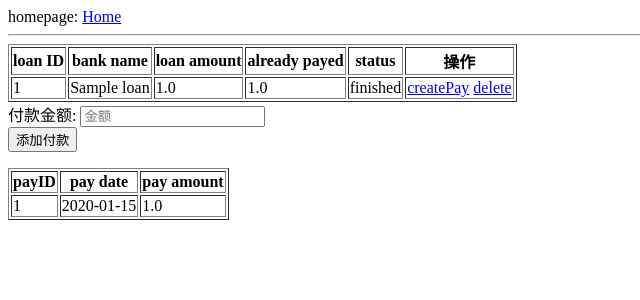
After one commit to MejiroSilence/databaseFinalLab-USTC, a Flask app: page /loan/1 in a window 1280 px wide. The commit adds this page. Shown: the top 300 px of the page, without its empty margins (0-640 px from the left). Run offline with Flask 2, Linux system fonts and the light colour scheme; tables that the repository leaves empty hold one stand-in row (values such as "Sample post").

Commit message:
support loan detail

```diff
--- /dev/null
+++ b/app/templates/loanDetail.html
@@ -0,0 +1,50 @@
+{% extends 'base.html' %}
+
+{% block content %}
+
+<table border="1">
+    <tr>
+        <th>loan ID</th>
+        <th>bank name</th>
+        <th>loan amount</th>
+        <th>already payed</th>
+        <th>status</th>
+        <th>操作</th>
+    </tr>
+    <tr>
+        <td>{{ loan.loanID }}</td>
+        <td>{{ loan.bankName }}</td>
+        <td>{{ loan.loanMoney }}</td>
+        <td>{{ payed }}</td>
+        <td>{{ status }}</td>
+        <td>
+            <a href="/loan/createpay" class="button">createPay</a>
+
+            <a href="/loan/delete" class="button">delete</a>
+        </td>
+    </tr>
+
+</table>
+
+<form action="/loan/createpay/{{ loan.loanID }}" method="post">
+    付款金额: <input type="text" name="payMoney" placeholder="金额"><br>
+    <input type="submit" value="添加付款">
+</form>
+
+<table border="1">
+    <tr>
+        <th>payID</th>
+        <th>pay date</th>
+        <th>pay amount</th>
+    </tr>
+    {% for item in pays %}
+        <tr>
+            <td>{{ item.payID }}</td>
+            <td>{{ item.payDate }}</td>
+            <td>{{ item.payMoney }}</td>
+        </tr>
+    {% endfor %}
+
+</table>
+
+{% endblock %}
--- a/app/templates/loanList.html
+++ b/app/templates/loanList.html
@@ -37,8 +37,6 @@
             <td>
                 <a href="/loan/{{ item.loanID }}" class="button">datails</a>
 
-                <a href="/loan/createpay" class="button">create paying</a>
-
                 <a href="/loan/delete" class="button">delete</a>
             </td>
         </tr>
--- a/app/views.py
+++ b/app/views.py
@@ -1,4 +1,5 @@
 import json
+from multiprocessing.dummy import current_process
 import traceback
 from flask import render_template, flash, redirect, jsonify, request
 from matplotlib import dviread
@@ -780,3 +781,34 @@ def apiLoanAdd():
         db.close()
         flash("success")
         return redirect("/loan/list")
+
+
+@app.route("/loan/<string:ID>", methods=["GET"])
+def loanDetail(ID):
+    db = pymysql.connect(
+        host="localhost", user="root", password="114514", database="banksys"
+    )
+    cursor = db.cursor(pymysql.cursors.DictCursor)
+    cursor.execute("select * from loan where loanID = %s", (ID))
+    loan = cursor.fetchall()
+    if loan:
+        loan = loan[0]
+        cursor.execute("select * from pay where loanID=%s", (ID))
+        pays = cursor.fetchall()
+        cursor.execute("select sum(payMoney) as payed from pay where loanID=%s", (ID))
+        payed = cursor.fetchall()[0]["payed"]
+        status = "not issued"
+        if payed:
+            status = "issuing"
+            if payed == loan["loanMoney"]:
+                status = "finished"
+        cursor.close()
+        db.close()
+        return render_template(
+            "loanDetail.html", loan=loan, status=status, pays=pays, payed=payed
+        )
+    else:
+        flash("loan ID does not exist")
+        cursor.close()
+        db.close()
+        return redirect("/loan/list")
```
